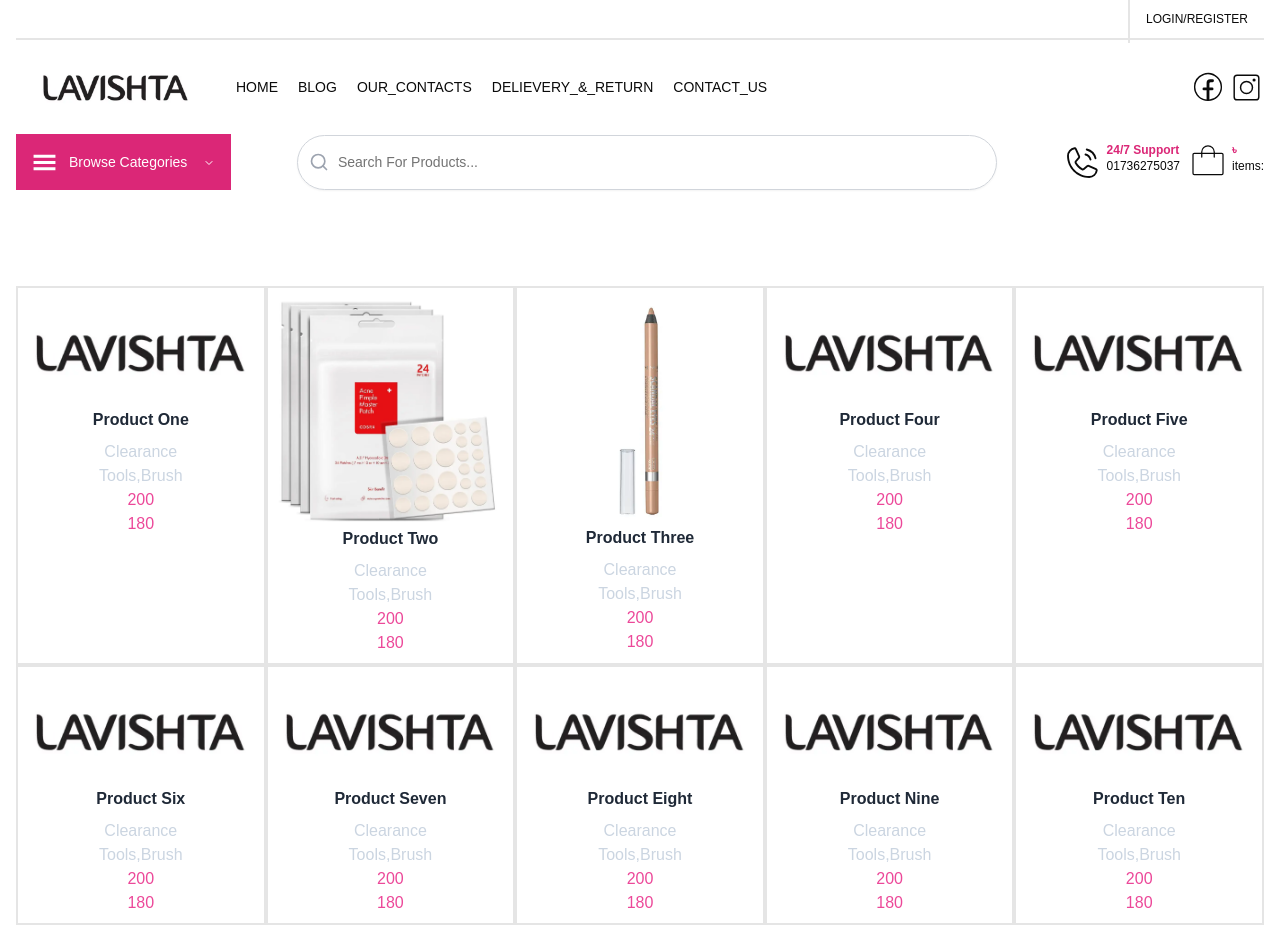
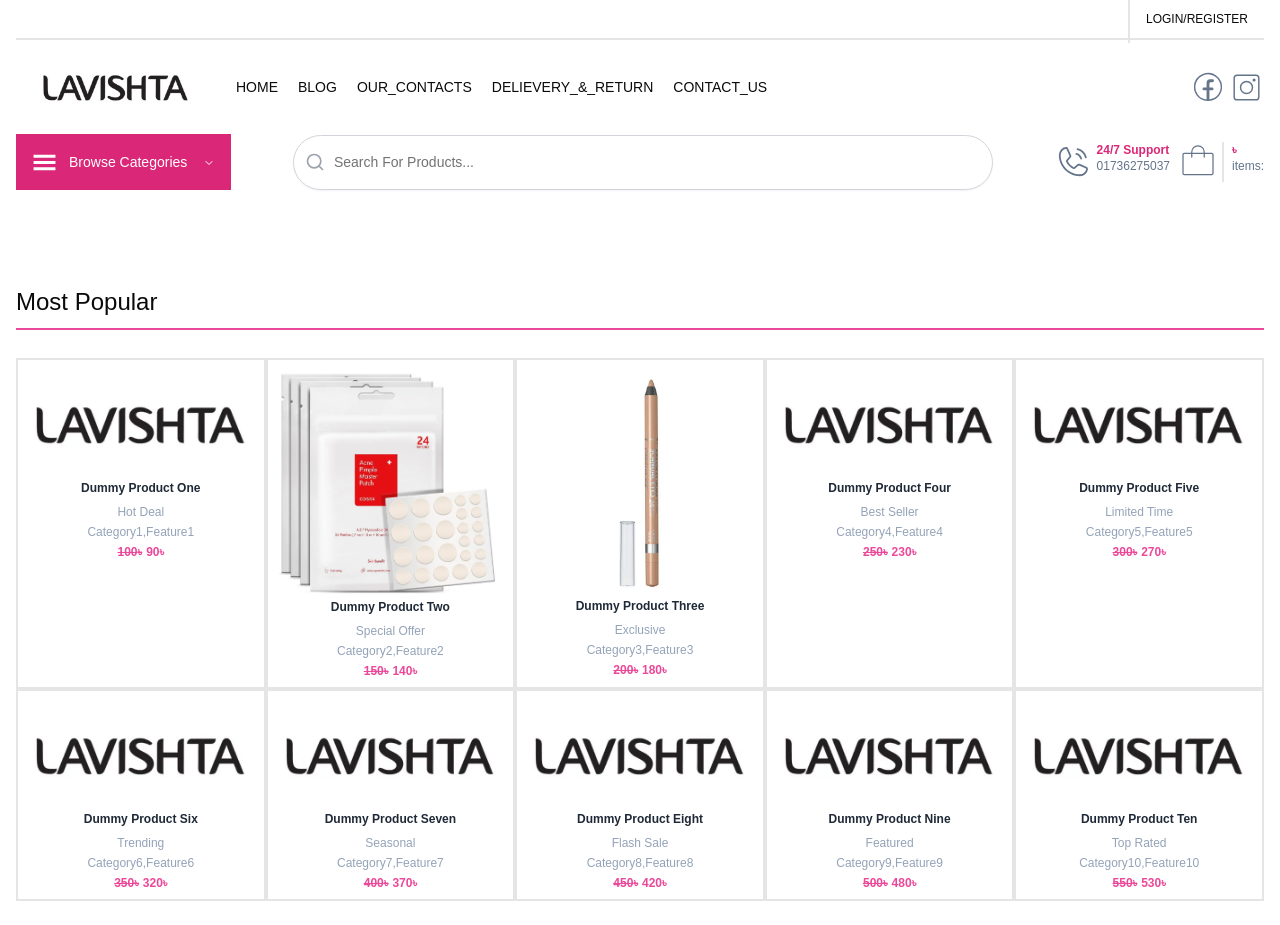
Before and after one commit to Rafidur/lavishta-clone, a Next.js app: page / in a window 1280 px wide. After the commit the page ends 901 px from the top, so only its background shows below. Built offline with nearby package versions, Linux system fonts and the light colour scheme.

Commit message:
added vercel hosting link in read, created section devider component

```diff
--- a/src/app/page.tsx
+++ b/src/app/page.tsx
@@ -1,20 +1,9 @@
-import ProductCard from "@/components/product-card/product-card";
+import MostPopular from "@/components/most-popular/most-popular";
 
 export default function Home() {
   return (
-    <div className="grid lg:grid-cols-5 md:grid-cols-3 grid-cols-2 mt-24">
-      <ProductCard image="/logo.webp" title="Product One" label="Clearance" tags={["Tools", "Brush" ]} price={200} discount={180}/>
-      <ProductCard image="/1.webp" title="Product Two" label="Clearance" tags={["Tools", "Brush" ]} price={200} discount={180}/>
-      <ProductCard image="/3.webp" title="Product Three" label="Clearance" tags={["Tools", "Brush" ]} price={200} discount={180}/>
-      <ProductCard image="/logo.webp" title="Product Four" label="Clearance" tags={["Tools", "Brush" ]} price={200} discount={180}/>
-      <ProductCard image="/logo.webp" title="Product Five" label="Clearance" tags={["Tools", "Brush" ]} price={200} discount={180}/>
-      <ProductCard image="/logo.webp" title="Product Six" label="Clearance" tags={["Tools", "Brush" ]} price={200} discount={180}/>
-      <ProductCard image="/logo.webp" title="Product Seven" label="Clearance" tags={["Tools", "Brush" ]} price={200} discount={180}/>
-      <ProductCard image="/logo.webp" title="Product Eight" label="Clearance" tags={["Tools", "Brush" ]} price={200} discount={180}/>
-      <ProductCard image="/logo.webp" title="Product Nine" label="Clearance" tags={["Tools", "Brush" ]} price={200} discount={180}/>
-      <ProductCard image="/logo.webp" title="Product Ten" label="Clearance" tags={["Tools", "Brush" ]} price={200} discount={180}/>
-
-
+    <div>
+      <MostPopular />
     </div>
   );
 }
--- /dev/null
+++ b/src/components/most-popular/most-popular.tsx
@@ -0,0 +1,106 @@
+import ProductCard from "../product-card/product-card";
+import SectionSeparator from "./section-separator";
+
+export default function MostPopular() {
+  const products = [
+    {
+      image: "/logo.webp",
+      title: "Dummy Product One",
+      label: "Hot Deal",
+      tags: ["Category1", "Feature1"],
+      price: 100,
+      discount: 90,
+    },
+    {
+      image: "/1.webp",
+      title: "Dummy Product Two",
+      label: "Special Offer",
+      tags: ["Category2", "Feature2"],
+      price: 150,
+      discount: 140,
+    },
+    {
+      image: "/3.webp",
+      title: "Dummy Product Three",
+      label: "Exclusive",
+      tags: ["Category3", "Feature3"],
+      price: 200,
+      discount: 180,
+    },
+    {
+      image: "/logo.webp",
+      title: "Dummy Product Four",
+      label: "Best Seller",
+      tags: ["Category4", "Feature4"],
+      price: 250,
+      discount: 230,
+    },
+    {
+      image: "/logo.webp",
+      title: "Dummy Product Five",
+      label: "Limited Time",
+      tags: ["Category5", "Feature5"],
+      price: 300,
+      discount: 270,
+    },
+    {
+      image: "/logo.webp",
+      title: "Dummy Product Six",
+      label: "Trending",
+      tags: ["Category6", "Feature6"],
+      price: 350,
+      discount: 320,
+    },
+    {
+      image: "/logo.webp",
+      title: "Dummy Product Seven",
+      label: "Seasonal",
+      tags: ["Category7", "Feature7"],
+      price: 400,
+      discount: 370,
+    },
+    {
+      image: "/logo.webp",
+      title: "Dummy Product Eight",
+      label: "Flash Sale",
+      tags: ["Category8", "Feature8"],
+      price: 450,
+      discount: 420,
+    },
+    {
+      image: "/logo.webp",
+      title: "Dummy Product Nine",
+      label: "Featured",
+      tags: ["Category9", "Feature9"],
+      price: 500,
+      discount: 480,
+    },
+    {
+      image: "/logo.webp",
+      title: "Dummy Product Ten",
+      label: "Top Rated",
+      tags: ["Category10", "Feature10"],
+      price: 550,
+      discount: 530,
+    },
+  ];
+
+  return (
+    <div className="mt-24">
+      <SectionSeparator sectionText="Most Popular" />
+      <div className=" grid lg:grid-cols-5 md:grid-cols-3 grid-cols-2 ">
+        {products.map((product, index) => (
+          <ProductCard
+            key={index}
+            image={product.image}
+            title={product.title}
+            label={product.label}
+            tags={product.tags}
+            price={product.price}
+            discount={product.discount}
+          />
+        ))}
+      </div>
+    </div>
+  );
+}
--- /dev/null
+++ b/src/components/most-popular/section-separator.tsx
@@ -0,0 +1,13 @@
+interface TextProps {
+  sectionText?: string;
+}
+
+const SectionSeparator: React.FC<TextProps> = ({ sectionText }) => {
+  return (
+    <div className="text-2xl mb-10 relative after:content-[''] after:absolute   after:left-0 after:-bottom-3 after:h-0.5 after:w-full after:bg-pink-500">
+      {sectionText}
+    </div>
+  );
+};
+
+export default SectionSeparator;
--- a/src/components/navbar/navbar.tsx
+++ b/src/components/navbar/navbar.tsx
@@ -9,16 +9,12 @@
   NavigationMenuLink,
   NavigationMenuList,
   NavigationMenuTrigger,
-  } from "@/components/ui/navigation-menu"
+} from "@/components/ui/navigation-menu";
 import { GiHamburgerMenu } from "react-icons/gi";
 import { CiFacebook } from "react-icons/ci";
 import { CiInstagram } from "react-icons/ci";
 import { PiPhoneCallLight } from "react-icons/pi";
 import { PiBagThin } from "react-icons/pi";
-
-
-
-
 
 const categories = [
   "Lips",
@@ -35,14 +31,14 @@
   "BLOG",
   "OUR_CONTACTS",
   "DELIEVERY_&_RETURN",
-    "CONTACT_US"
+  "CONTACT_US",
 ];
 
 export default function Navbar() {
   const pathName = usePathname();
 
   return (
-        <div >
+    <div>
       {/* top nav */}
       <div className="flex justify-end border-b-2 h-10 items-center">
         <div className="border-l-2 p-4 text-xs">LOGIN/REGISTER</div>
@@ -50,35 +46,54 @@
       {/* middle nav */}
       <div className="flex flex-row justify-between items-center">
         <div className="flex flex-row">
-                    <Link href="/"><img className="w-40 mr-10 ml-5 pt-2 pb-2"  src="/logo.webp" alt="logo" /></Link>
+          <Link href="/">
+            <img
+              className="w-40 mr-10 ml-5 pt-2 pb-2"
+              src="/logo.webp"
+              alt="logo"
+            />
+          </Link>
           <div className="flex gap-5 items-center text-sm">
-                    {menuItems.map((item,index)=>(
-
-                        <Link  href={`/${item}`} className={pathName===`/${item}`? "relative after:content-[''] after:absolute after:h-0.5 after:left-0 after:bottom-0 after:w-full after:bg-red-700":"relative after:content-[''] after:absolute after:h-0.5 after:left-0 after:bottom-0 after:w-0 after:bg-red-700 after:transition-all after:duration-200 hover:after:w-full"} key={index}>{item}</Link>
+            {menuItems.map((item, index) => (
+              <Link
+                href={`/${item}`}
+                className={
+                  pathName === `/${item}`
+                    ? "relative after:content-[''] after:absolute after:h-0.5 after:left-0 after:bottom-0 after:w-full after:bg-pink-500"
+                    : "relative after:content-[''] after:absolute after:h-0.5 after:left-0 after:bottom-0 after:w-0 after:bg-red-700 after:transition-all after:duration-200 hover:after:w-full"
+                }
+                key={index}
+              >
+                {item}
+              </Link>
             ))}
           </div>
         </div>
 
         <div className="flex flex-row gap-1">
-                    <div className="hover:text-blue-600 hover:scale-110 transition duration-00"><CiFacebook size={34} /></div>
-                    <div className="hover:text-pink-600 hover:scale-110 transition duration-300"><CiInstagram size={35}/></div>
+          <div className=" text-slate-500 hover:text-blue-600 hover:scale-110 transition duration-00">
+            <CiFacebook size={34} />
+          </div>
+          <div className="text-slate-500 hover:text-pink-600 hover:scale-110 transition duration-300">
+            <CiInstagram size={35} />
+          </div>
         </div>
       </div>
       {/* bottom nav */}
       <div className="flex flex-row justify-between h-14 items-center">
         <div>
-                <NavigationMenu >
-                    <NavigationMenuList >
+          <NavigationMenu>
+            <NavigationMenuList>
               <NavigationMenuItem>
-                        <NavigationMenuTrigger className="gap-3 bg-pink-600 group-hover:bg-pink-600 group-hover:text-white h-14 text-white rounded-none" ><GiHamburgerMenu size={25}/> Browse Categories</NavigationMenuTrigger>
+                <NavigationMenuTrigger className="gap-3 bg-pink-600 group-hover:bg-pink-600 group-hover:text-white h-14 text-white rounded-none">
+                  <GiHamburgerMenu size={25} /> Browse Categories
+                </NavigationMenuTrigger>
                 <NavigationMenuContent>
                   <ul className="w-[215px]">
                     {categories.map((category, index) => (
-                            <li className='p-3 border-b ' key={index}>
-                                <NavigationMenuLink asChild >
-                                <Link href={`/${category}`}>
-                                    {category}
-                                </Link>
+                      <li className="p-3 border-b " key={index}>
+                        <NavigationMenuLink asChild>
+                          <Link href={`/${category}`}>{category}</Link>
                         </NavigationMenuLink>
                       </li>
                     ))}
@@ -88,18 +103,28 @@
             </NavigationMenuList>
           </NavigationMenu>
         </div>
-                <div><SearchInput width={700} height={55} placeholder="Search For Products..."/></div>
-                <div  className="flex flex-row gap-2">
-                    <div className="flex flex-row gap-1">
-                        <div><PiPhoneCallLight size={40} /></div>
+        <div>
+          <SearchInput
+            width={700}
+            height={55}
+            placeholder="Search For Products..."
+          />
+        </div>
+        <div className="flex flex-row gap-2 text-slate-500">
+          <div className="flex flex-row gap-1 ">
+            <div>
+              <PiPhoneCallLight size={38} />
+            </div>
             <div className="text-xs items-center">
               <div className="font-bold text-pink-600">24/7 Support</div>
               <div>01736275037</div>
             </div>
           </div>
-                    <div className="flex flex-row gap-1">
-                    <div><PiBagThin size={40} /></div>
-                    <div className="text-xs items-center ">
+          <div className="flex flex-row gap-1 ">
+            <div>
+              <PiBagThin size={40} />
+            </div>
+            <div className="text-xs items-center border-l-2 pl-2 ">
               <div className="font-bold text-pink-600">৳</div>
               <div>items:</div>
             </div>
--- a/src/components/product-card/product-card.tsx
+++ b/src/components/product-card/product-card.tsx
@@ -1,27 +1,45 @@
+import { Slash } from "lucide-react";
+import { text } from "stream/consumers";
+
 interface CardProps {
-  image: string;
-  title: string;
+  image?: string;
+  title?: string;
   label?: string;
   tags?: string[];
   price?: number;
   discount?: number;
 }
 
-const ProductCard: React.FC<CardProps> = ({ title,  image,label, tags, price, discount }) => {
+const ProductCard: React.FC<CardProps> = ({
+  title,
+  image,
+  label,
+  tags,
+  price,
+  discount,
+}) => {
   return (
     <div className=" p-2 border-2 ">
-    <div>
+      <div>
         <img src={image} alt="image" />
+      </div>
+      <div className="text-center text-xs">
+        <div className=" font-semibold text-gray-800 mb-2">{title}</div>
+        <div className="text-slate-400 mb-1">{label}</div>
+        <div className="text-slate-400 mb-1">{tags?.join(",")}</div>
+        <div className="flex flex-row justify-center gap-1 font-semibold">
+          <div
+            className={
+              discount ? " text-pink-500 line-through" : "text-pink-500"
+            }
+          >
+            {price}৳
+          </div>
+          <div className="text-pink-500">{discount}৳</div>
+        </div>
+      </div>
     </div>
-    <div className="text-center">
-    <div className=" font-semibold text-gray-800 mb-2">{title}</div>
-    <div className="text-slate-300">{label}</div>
-    <div className="text-slate-300">{tags?.join(",")}</div>
-    <div className="text-pink-500">{price}</div>
-    <div className="text-pink-500">{discount}</div>
-    </div>
-  </div>
   );
-}
+};
 
 export default ProductCard;
```
Also changed, not shown: 1 other file (tests, documents, lock files or other folders). Lines whose indentation alone changed are shown as unchanged.
